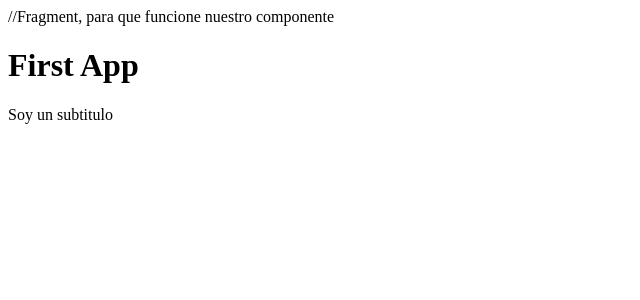
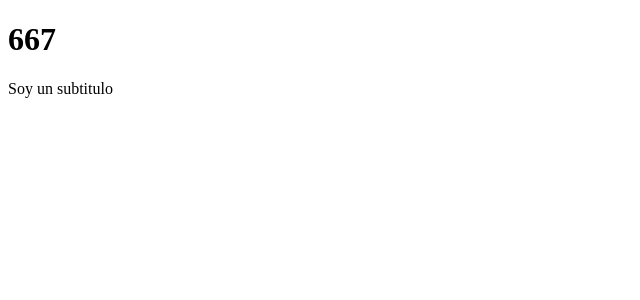
Before and after one commit to alanfrancoa/Curso-React-2024, a React (Vite) app in the folder 03-counter-app-vite/: page / in a window 1280 px wide. Shown: the top 300 px of the page, without its empty margins (0-640 px from the left). Built offline with nearby package versions, Linux system fonts and the light colour scheme.

Commit message:
Se realizo clase de impresion de variables en html.

```diff
--- a/03-counter-app-vite/src/FirstApp.jsx
+++ b/03-counter-app-vite/src/FirstApp.jsx
@@ -1,11 +1,20 @@
 import React from 'react'
 
+
+const getResult = (a, b) => a+b;
+
+
 const FirstApp = () => {
-  return (
-    <>//Fragment, para que funcione nuestro componente
-      <h1>First App</h1>
+
+  return ( //Fragment, para que funcione nuestro componente
+    <>
+
+      <h1>{getResult(666, 1)}</h1>
+      {/*<code>{ JSON.stringify(newMessage)}</code> */}
       <p>Soy un subtitulo</p>
     </>
+
+    //Podemos utilizar un JSON.stringify(objeto), si queremos mostrar todo el objeto.
   )
 }
 
```
